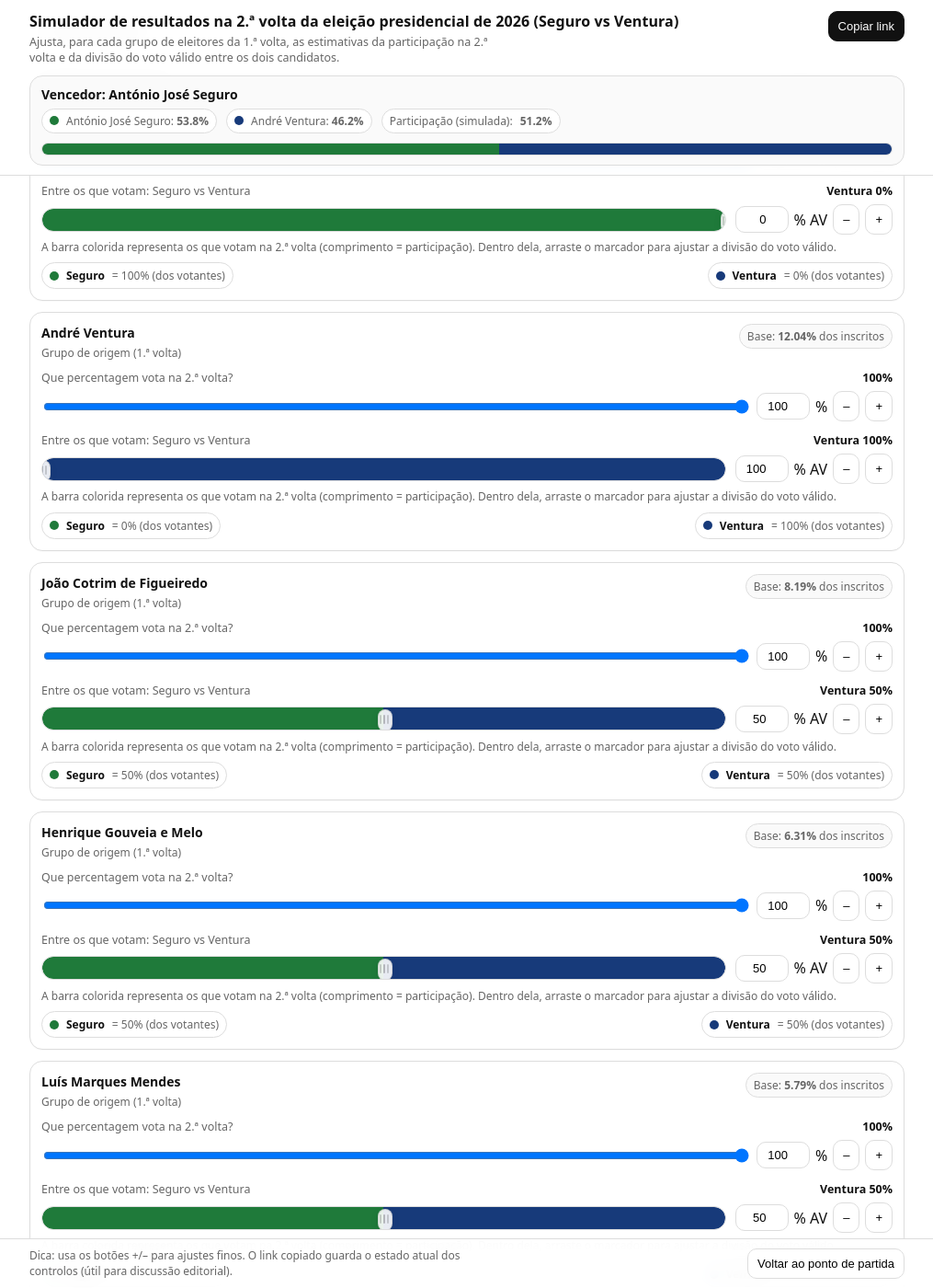
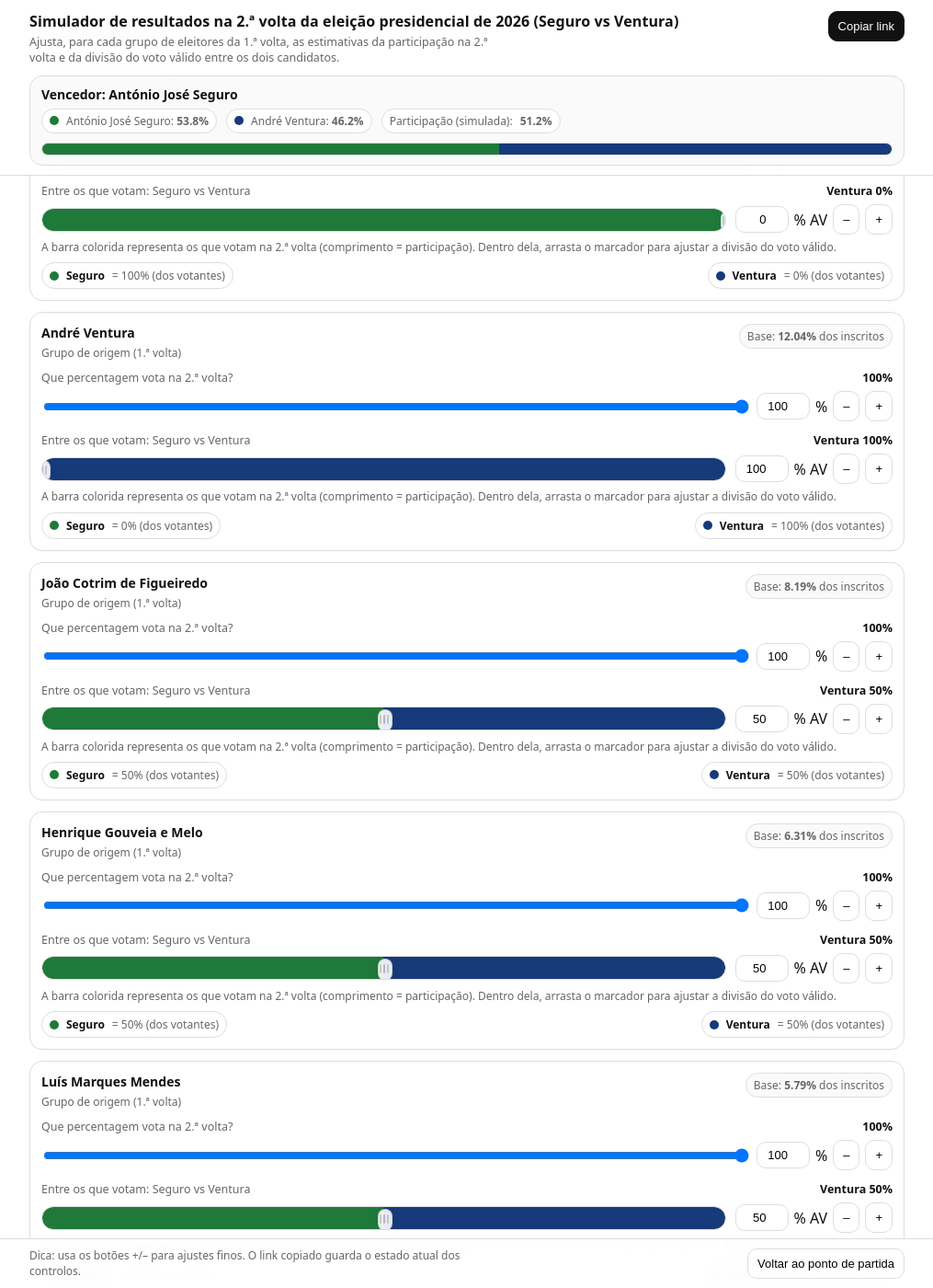
Before and after one commit to joaocancela/joaocancela.github.io, a Jekyll site: the page presidenciais/index.html, which Jekyll copies as it is, in a window 1280 px wide and 1400 px high, scrolled down 217 px. Shown: the whole window at 92% size, without its empty margins (132-1147 px from the left). Built offline with Jekyll 4.4.1, drawn with Linux system fonts in a browser that asks for light colours; some of the changed text lies outside the part shown.

Commit message:
Update index.html

```diff
--- a/presidenciais/index.html
+++ b/presidenciais/index.html
@@ -461,7 +461,7 @@
   <div class="foot">
     <div class="footInner">
       <div class="note">
-        Dica: usa os botões +/– para ajustes finos. O link copiado guarda o estado atual dos controlos (útil para discussão editorial).
+        Dica: usa os botões +/– para ajustes finos. O link copiado guarda o estado atual dos controlos.
       </div>
       <div class="topBtns">
         <button id="btnResetToNeutral">Voltar ao ponto de partida</button>
@@ -739,7 +739,7 @@ function buildCards(){
     ]);
 
     const hint = el("div", { class:"miniHint", html:
-      `A barra colorida representa os que votam na 2.ª volta (comprimento = participação). Dentro dela, arraste o marcador para ajustar a divisão do voto válido.`
+      `A barra colorida representa os que votam na 2.ª volta (comprimento = participação). Dentro dela, arrasta o marcador para ajustar a divisão do voto válido.`
     });
 
     const chips = el("div", { class:"row2" }, [
```
Also changed, not shown: other parts of presidenciais/index.html (+3 -3 lines).
